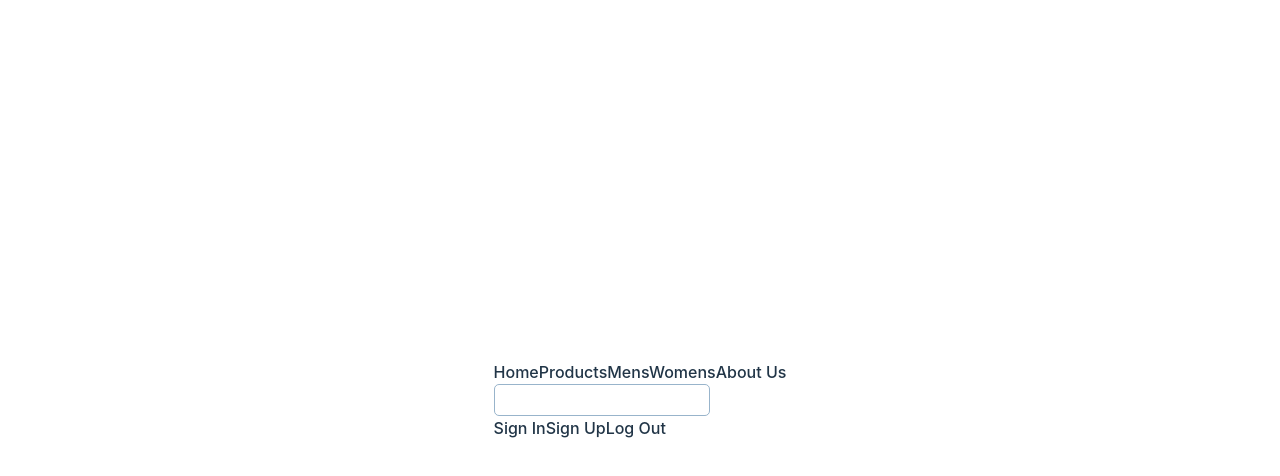
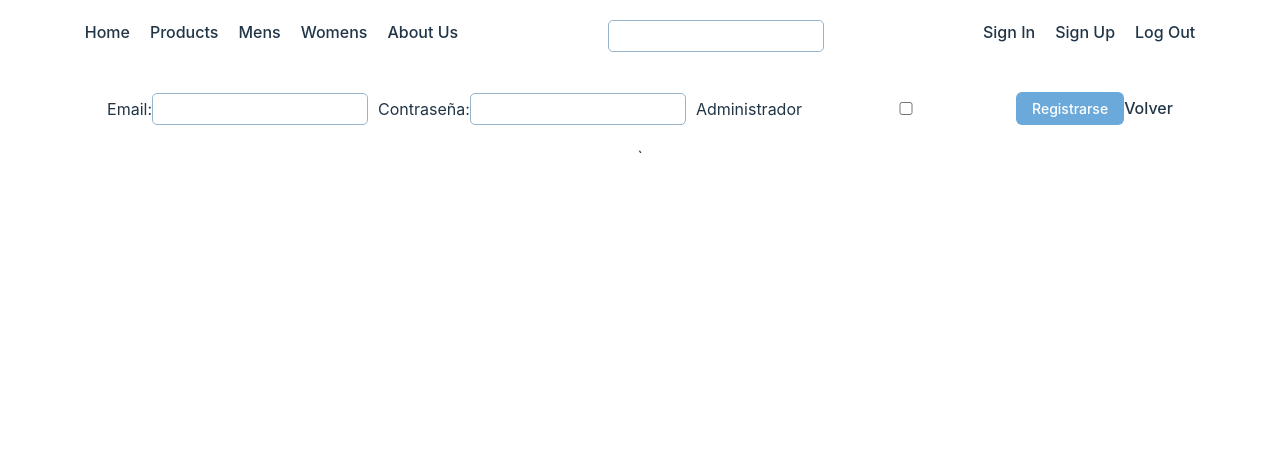
Before and after one commit to mardelmir/react-final-project, a React (Vite) app: page /register in a window 1280 px wide. Shown: the top 476 px of the page. Built offline with nearby package versions, Linux system fonts and the light colour scheme; the HTML template or start-up script is replaced by a standard one.

Commit message:
FormRegister + Header CSS

```diff
--- a/src/App.jsx
+++ b/src/App.jsx
@@ -1,5 +1,5 @@
 import './App.css'
-import { BrowserRouter as Router, Route, Routes, Link } from 'react-router-dom';
+import { BrowserRouter as Router, Route, Routes } from 'react-router-dom';
 import useFetchData from './hooks/useFetchData.js';
 
 import Header from './components/Header.jsx';
@@ -10,8 +10,6 @@ import Products from './components/Products.jsx'
 
 const App = () => {
     //const apiUrl = import.meta.env.VITE_APP_API_URL
-
-    // ¿useContext + useRef para dark mode?
 
     return (
         <Router>
--- a/src/components/FormRegister.jsx
+++ b/src/components/FormRegister.jsx
@@ -1,6 +1,30 @@
-function FormRegister(){
+import { useState } from 'react'
+
+function FormRegister() {
+    const [email, setEmail] = useState('')
+    const [password, setPassword] = useState('')
+    const [role, setRole] = useState()
+
     return (
         <>
+            <form className='form' id='registerForm'>
+                <label for='emailId'>Email:</label>
+                <input type='email' name='email' onChange={e => setEmail(e.target.value)} required />
+
+                <label for='passId'>Contraseña:</label>
+                <input type='password' id='passId' name='password' required />
+
+                <div className='role'>
+                    <label for='roleId'>Administrador</label>
+                    <input type='checkbox' id='roleId' name='role' />
+                </div>
+
+                <div className='warning'></div>
+                <div className='btn-container'>
+                    <button className='formBtn' type='submit'>Registrarse</button>
+                    <a className='formBtn' href='/shop/products'>Volver</a>
+                </div>
+            </form>`
         </>
     )
 }
--- a/src/components/Header.jsx
+++ b/src/components/Header.jsx
@@ -2,26 +2,24 @@ import { Link } from 'react-router-dom'
 
 function Header() {
     return (
-        <header>
-            <nav>
-                <div class='navMenu'>
+        <header className='header'>
+            <nav className='menu'>
                 <Link to='/'>Home</Link>
                 <Link to='/products'>Products</Link>
                 <Link to='/'>Mens</Link>
                 <Link to='/'>Womens</Link>
-                    <Link to='/'>About Us</Link>
-                </div>
-                <input class='searchBar' type='text' />
-                <div class='interactive'>
+                <Link to='/about'>About Us</Link>
+            </nav>
+            <input className='searchBar' type='text' />
+            <div className='menu'>
                 <Link to='/login'>Sign In</Link>
                 <Link to='/register'>Sign Up</Link>
                 <Link to='/logout'>Log Out</Link>
 
                 {/* No están ni la imagen ni el componente creados
-                    <Link to='/cart'><img class='cart' src='src/assets/icons/cart.png' /></Link> */}
+                    <Link to='/cart'><img className='cart' src='src/assets/icons/cart.png' /></Link> */}
             </div>
-            </nav>
-        </header>
+        </header >
     )
 }
 
--- a/src/index.css
+++ b/src/index.css
@@ -1,4 +1,3 @@
-
 :root {
   font-family: Inter, system-ui, Avenir, Helvetica, Arial, sans-serif;
   line-height: 1.5;
@@ -16,18 +15,20 @@
 
 body {
   margin: 0;
-    display: flex;
-    justify-content: center;
-    align-items: center;
   min-width: 100vw;
   min-height: 100vh;
 }
 
-  .nav{
+.header{
+  box-sizing: border-box;
+  width: 100%;
+  padding: 20px;
+}
+
+.header, .menu {
   display: flex;
   justify-content: space-around;
-    width: 30%;
-    padding: 20px;
+  gap: 20px;
 }
 
 h1 {
```
Lines whose indentation alone changed are shown as unchanged.
